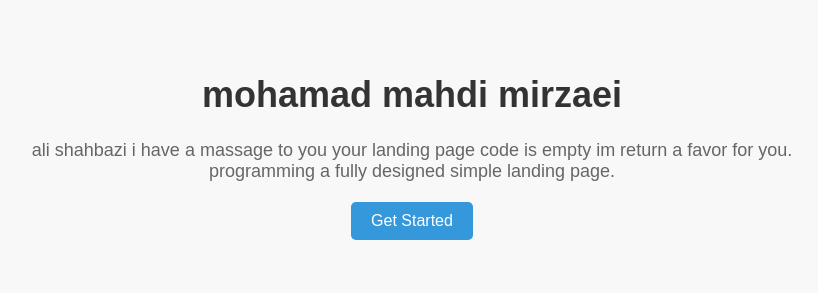
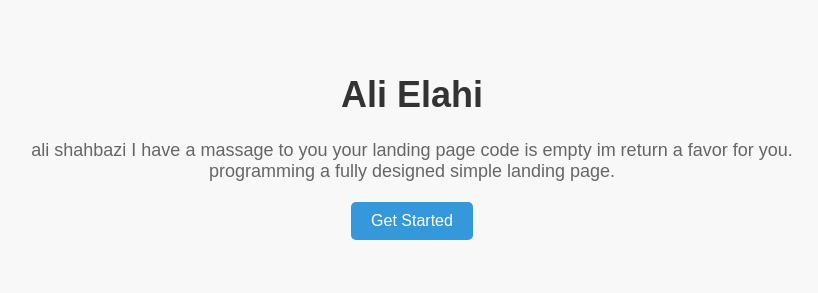
Before and after one commit to Rangershot/Landingpage, a plain HTML site: page index.html in a window 1280 px wide. Shown: the whole page, without its empty margins (228-1046 px from the left). Drawn offline with Linux system fonts and the light colour scheme.

Commit message:
this is new changes

```diff
--- a/index.html
+++ b/index.html
@@ -9,9 +9,9 @@
 </head>
 <body>
 <div class="container">
-    <h1>mohamad mahdi mirzaei</h1>
+    <h1>Ali Elahi</h1>
     <p>ali shahbazi
-    i have a massage to you your landing page code is empty im  return a favor for you. programming a fully designed simple landing page.</p>
+    I have a massage to you your landing page code is empty im  return a favor for you. programming a fully designed simple landing page.</p>
     <a href="#" class="btn">Get Started</a>
 </div>
 </body>
```
